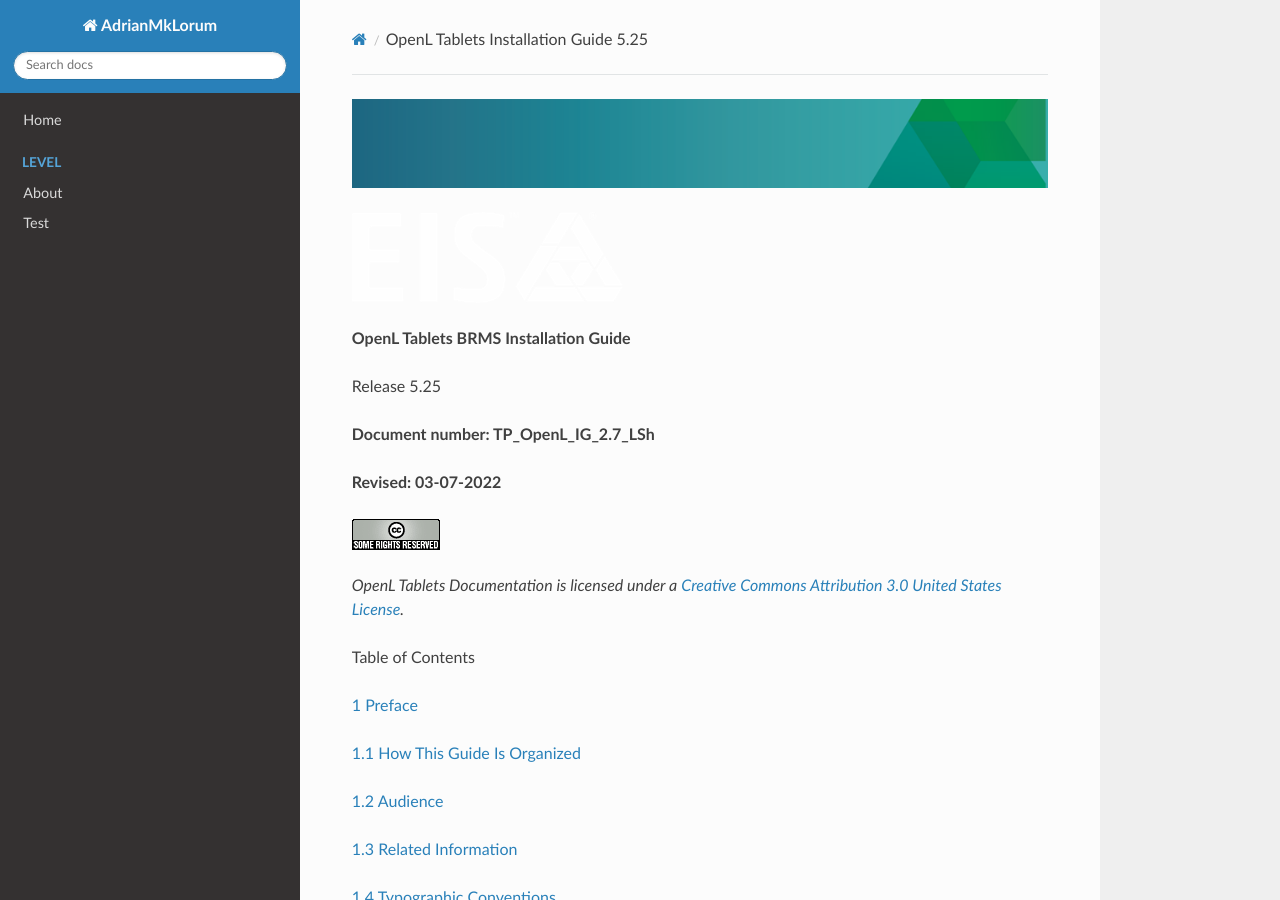
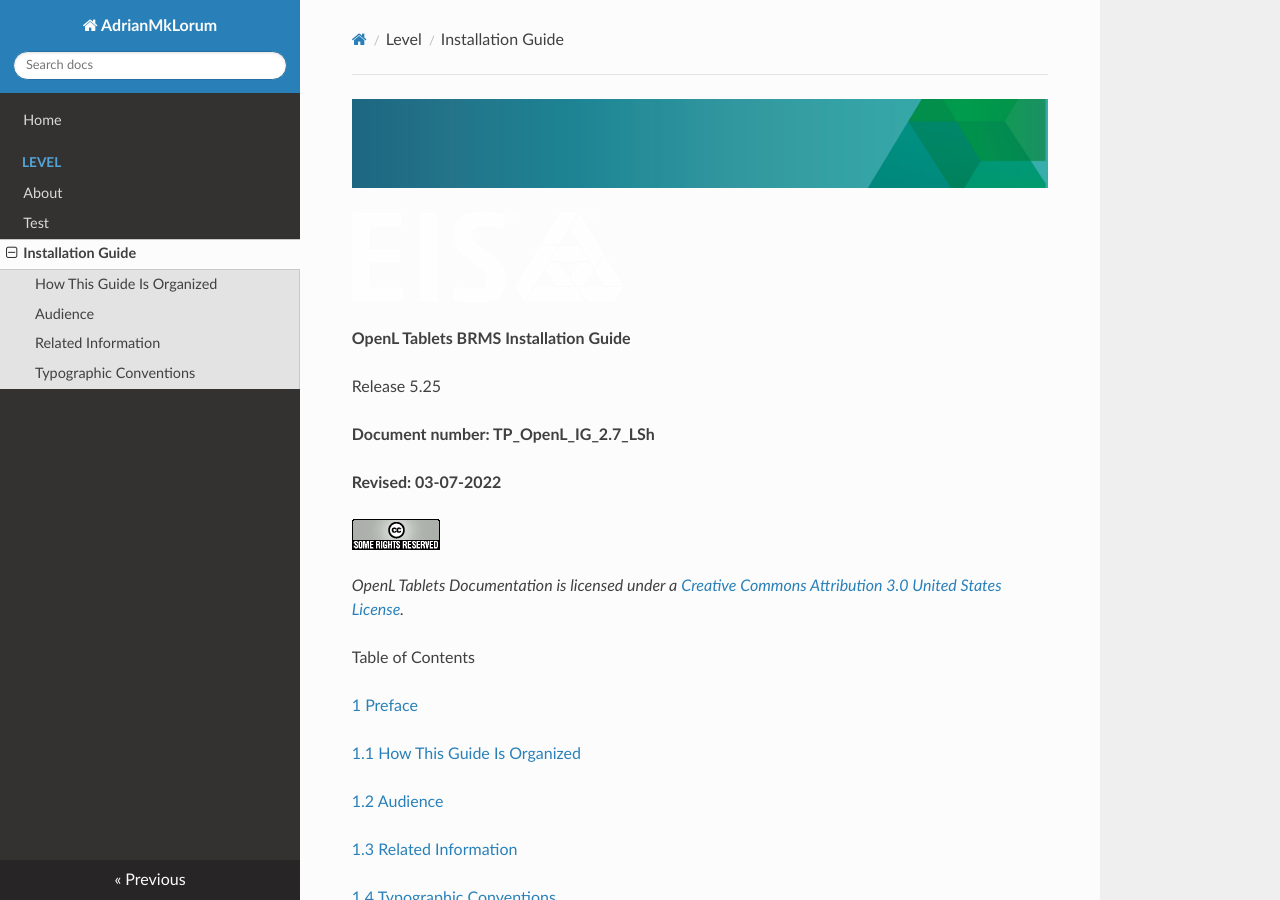
Before and after one commit to WWmonster/MarkdownTest, an MkDocs documentation site: the page built from docs/OpenL Tablets - Installation Guide_5.25.md, in a window 1280 px wide and 900 px high. Built offline with MkDocs 1.6.1, drawn with Linux system fonts in a browser that asks for light colours; nearby versions of some CDN libraries; old or Windows-style settings are respelled for this version of MkDocs.

Commit message:
Update mkdocs.yml

```diff
--- a/mkdocs.yml
+++ b/mkdocs.yml
@@ -5,4 +5,5 @@ nav:
     - Level:
         - About: about.md
         - Test: test\test01.md
+        - Installation Guide: 'OpenL Tablets - Installation Guide_5.25.md'
 theme: readthedocs
```
